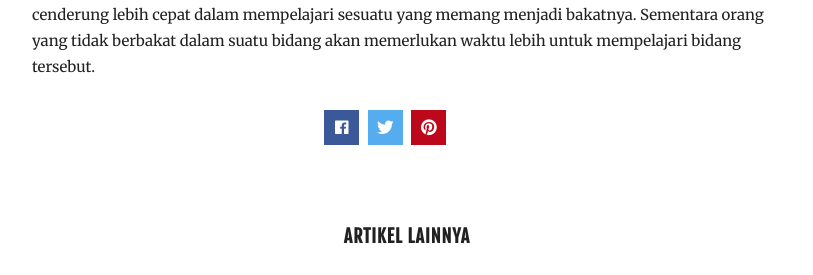
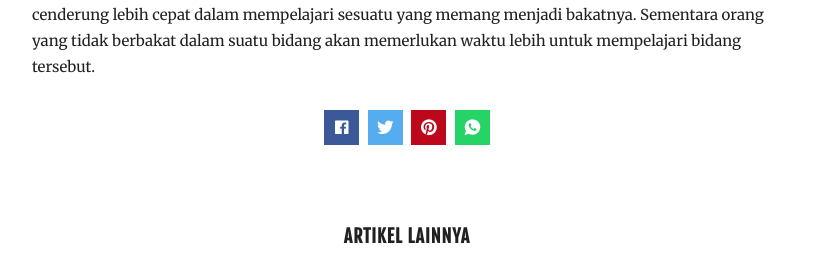
Before and after one commit to imamnrchls/imamnrchls.github.io, a Jekyll site: the page built from _posts/2019-12-24-bakat.md, in a window 1280 px wide. Shown: the part 1964-2239 px from the top of the page, without its empty margins (233-1046 px from the left). Built offline with Jekyll 4.4.1, drawn with Linux system fonts in a browser that asks for light colours; comment, search, counter and statistics services are not loaded; grey boxes are pictures that could not be loaded.

Commit message:
Update _post-page.scss

```diff
--- a/_sass/4-layouts/_post-page.scss
+++ b/_sass/4-layouts/_post-page.scss
@@ -99,6 +99,10 @@
 
   &.share__pinterest {
     background-color: #bd081c;
+  }
+
+  &.share__whatsapp {
+    background-color: #25D366;
   }
 }
 
```
